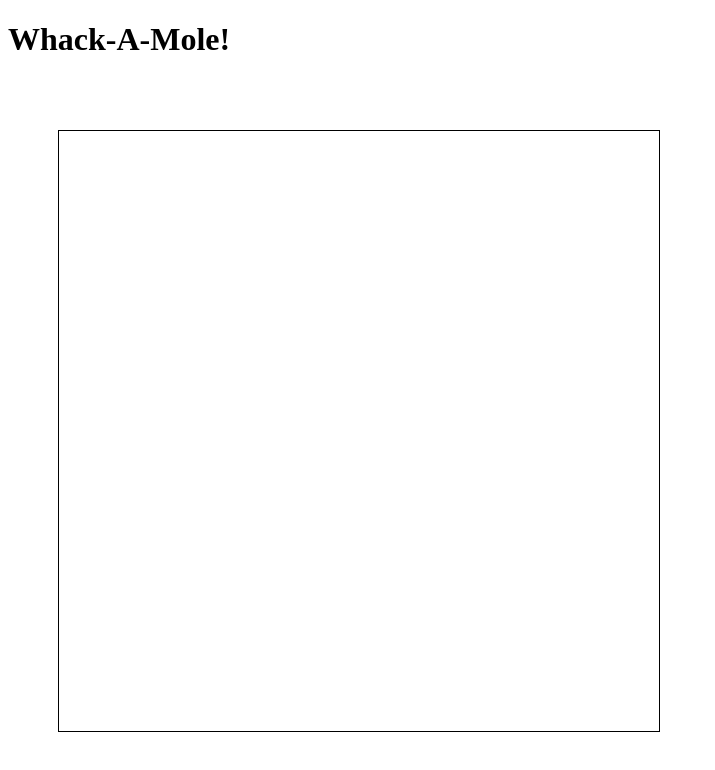
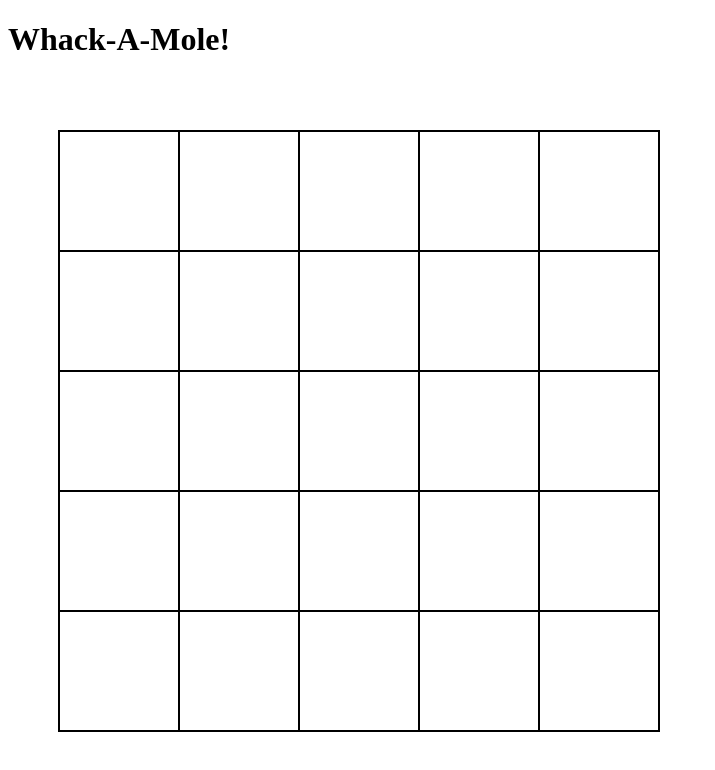
Before and after one commit to zgulde/whack-a-mole, a plain HTML site: page public/index.html in a window 1280 px wide. Shown: the whole page, without its empty margins (0-715 px from the left). Drawn offline with nearby package versions, Linux system fonts and the light colour scheme.

Commit message:
buildGame works with any square number

```diff
--- a/public/css/whackamole.css
+++ b/public/css/whackamole.css
@@ -11,6 +11,10 @@
 	box-sizing: border-box;
 	border: 1px solid black;
 	width: 200px;
-	height: 200px;
+	/*height: 200px;*/
 	float: left;
 }
+
+.game-square:hover{
+	background-color: firebrick;
+}
--- a/public/js/whackamole.js
+++ b/public/js/whackamole.js
@@ -1,10 +1,31 @@
 // $(document).ready(function(){
 	var whackamole = {
-		buildGame: function(){
-			for(var i = 1; i < 10; i++){
+
+		getGameAreaHeight: function(){
+			var height = $('#game-area').css('height');
+			return parseInt(height);
+		},
+
+		getGameAreaWidth: function(){
+			var width = $('#game-area').css('width');
+			return parseInt(width);
+		},
+
+		buildGame: function(numOfSquares){
+			var squareHeight = whackamole.getGameAreaHeight()/Math.sqrt(numOfSquares);
+			var squareWidth = whackamole.getGameAreaWidth()/Math.sqrt(numOfSquares);
+
+			$('#game-area').html('');
+
+			for(var i = 1; i <= numOfSquares; i++){
 				var $gameSquare = $('<div>').addClass('game-square').attr('id','square' + i);
 				$gameSquare.appendTo('#game-area');
 			}
+			$('.game-square').css('height',squareHeight);
+			$('.game-square').css('width',squareWidth);
 		}
+
 	}
+
+	whackamole.buildGame(25);
 // });
```
